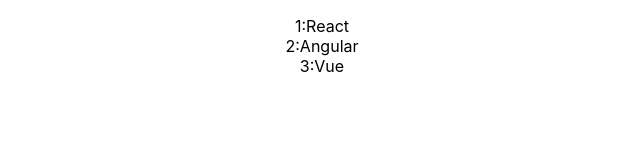
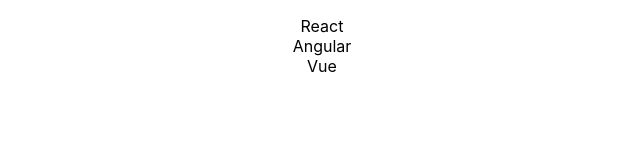
Before and after one commit to KNR1009/react-testing-library, a React (Create React App) app: page / in a window 1280 px wide. Shown: the top 160 px of the page, without its empty margins (338-978 px from the left). Built offline with nearby package versions, Linux system fonts and the light colour scheme.

Commit message:
ダミーデータを入れて値を出力

```diff
--- a/src/App.tsx
+++ b/src/App.tsx
@@ -25,6 +25,7 @@
     <div className="App">
       {/* <RenderInput onClick={onClick}></RenderInput> */}
       <FrameworkList data={data}></FrameworkList>
+      {/* <FrameworkList ></FrameworkList> */}
     </div>
   );
 }
--- a/src/FrameworkList.tsx
+++ b/src/FrameworkList.tsx
@@ -1,24 +1,20 @@
 import React from "react";
 
 type FrameworkListProps = {
-  data:
+  data?:
     | {
         id?: number;
         item?: string;
       }[];
 };
 export const FrameworkList: React.VFC<FrameworkListProps> = ({ data }) => {
-  return data.length === 0 ? (
+  return !data ? (
     <h1>データがありません</h1>
   ) : (
     <div>
       <ul>
         {data.map((item, index) => (
-          <div key={index}>
-            <li>
-              {item.id}:{item.item}
-            </li>
-          </div>
+          <li key={item.id}>{item.item}</li>
         ))}
       </ul>
     </div>
```
Also changed, not shown: 1 other file (tests, documents, lock files or other folders).
